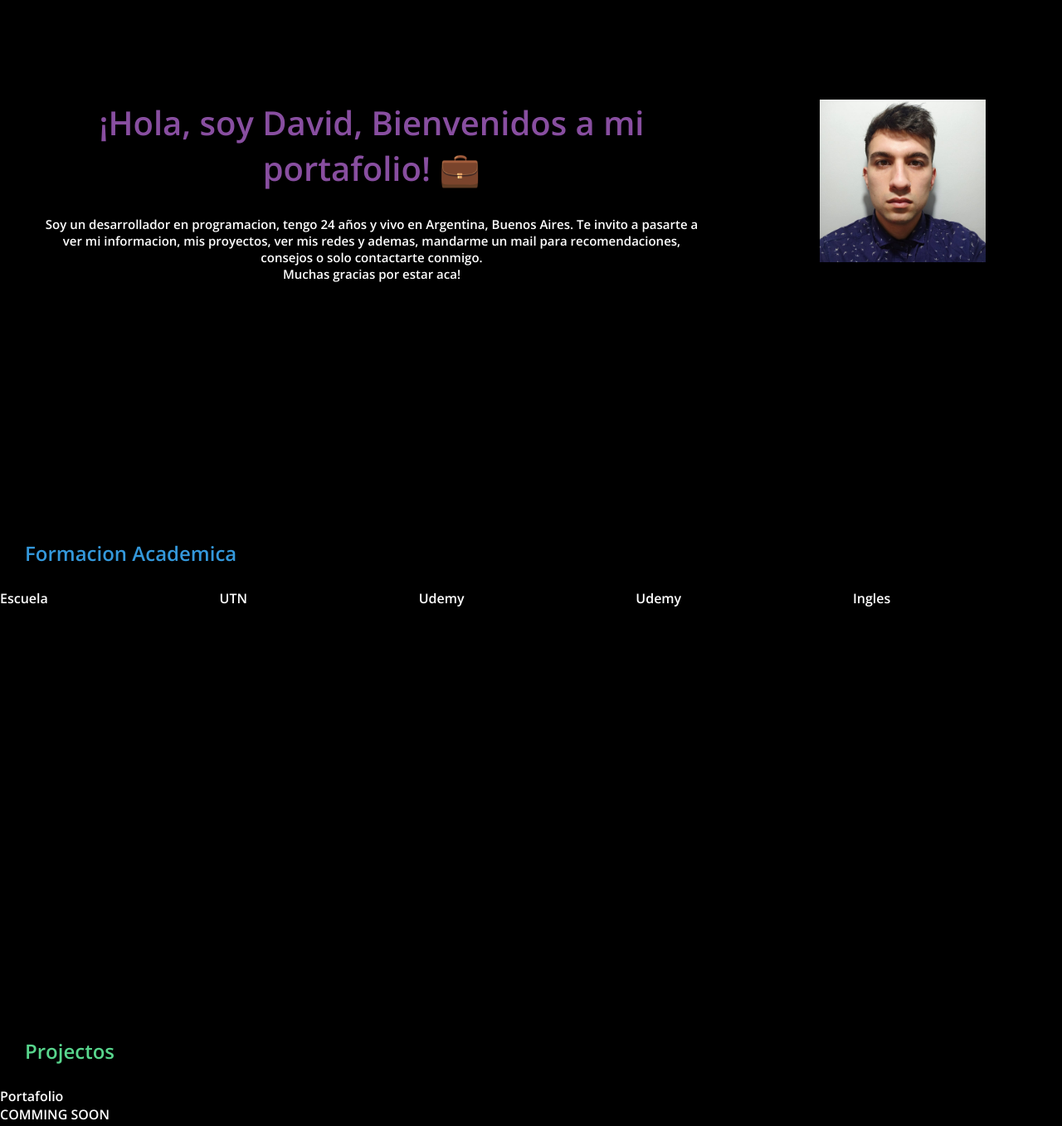
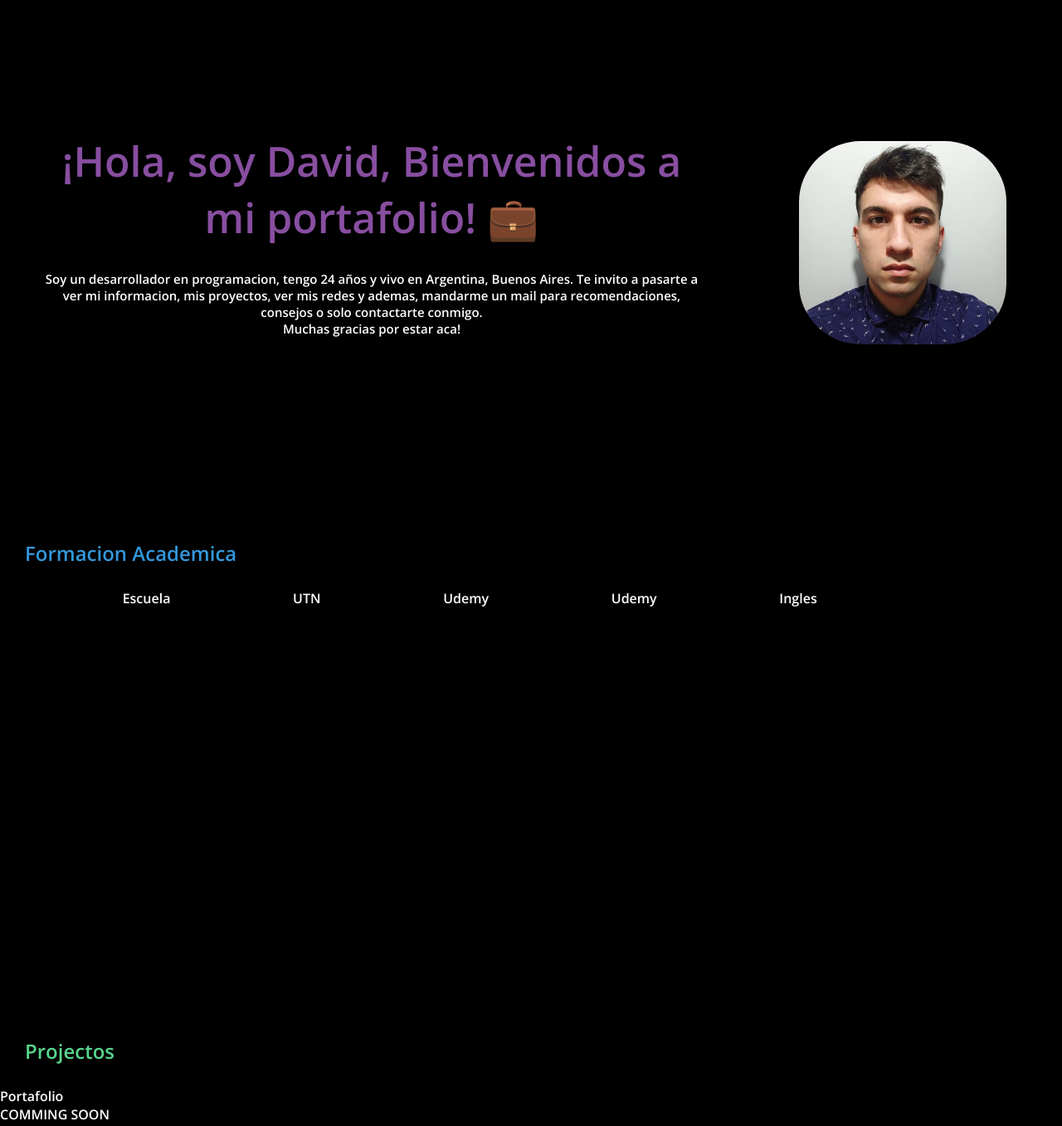
Before and after one commit to davidmarquez98/davidmarquez98.github.io, a plain HTML site: page index.html in a window 1280 px wide. Shown: the part 80-1437 px from the top of the page at 83% size. Drawn offline with nearby package versions, Linux system fonts and the light colour scheme.

Commit message:
Avances en la seccion FORMACION ACADEMICA

```diff
--- a/index.html
+++ b/index.html
@@ -49,11 +49,13 @@
         <h2 class="education">Formacion Academica</h2>
       </div>
       <div class="education_experience">
+        <div class="button_left"></div>
         <div class="school">Escuela</div>
         <div class="university">UTN</div>
         <div class="course_one">Udemy</div>
         <div class="coourse_two">Udemy</div>
         <div class="course_english">Ingles</div>
+        <div class="button_right"></div>
       </div>
   </section>
 
--- a/style/style.css
+++ b/style/style.css
@@ -99,34 +99,37 @@ a:visited{
 /*Contenedor de Info*/
 .container_info{
     grid-area: info;
+    height: 100%;
 }
 
 .info{
     gap:20px;
     width: 90%;
     margin:0 auto;
-    margin-top: 100px;
+    margin-top: 150px;
 }
 
 h1{ /*Title*/
-    font-size: 40px;
+    font-size: 50px;
     text-align: center;
+    margin-top: -10px;
+    margin-bottom: 30px;
 }
 .container_info .text{
     text-align: center;
     font-size: 15px;
-    margin-top: 30px;
 }
 
 /*Contenedor de Perfil*/
 .container_perfil{
     grid-area: profile;
     margin:0 auto;
-    margin-top: 100px;
+    margin-top: 150px;
 }
 
 img{
-    width: 200px;
+    width: 250px;
+    border-radius: 30%;
 }
 /********************/
 /*Contenedor de EDUCATION*/
@@ -138,8 +141,16 @@ img{
 .education_experience{
     display: grid;
     grid-template-rows: 100%;
-    grid-template-areas: "school university course_one course_two course_english";
+    grid-template-columns: auto auto auto auto auto auto auto;
+    grid-template-areas: "button_left school university course_one course_two course_english button_right";
     height: 100%;
+}
+
+.button_left{
+    grid-area: button_left;
+}
+.button_right{
+    grid-area: button_right;
 }
 
 .school{
```
